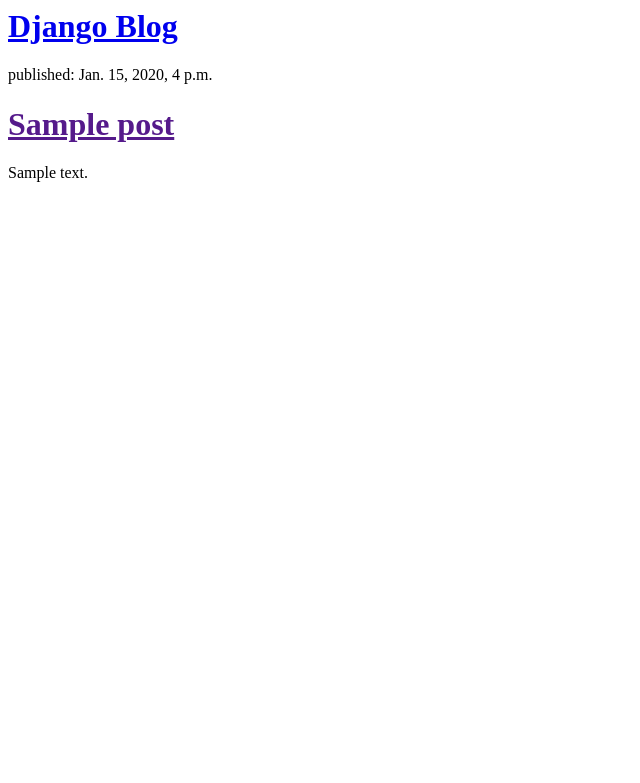
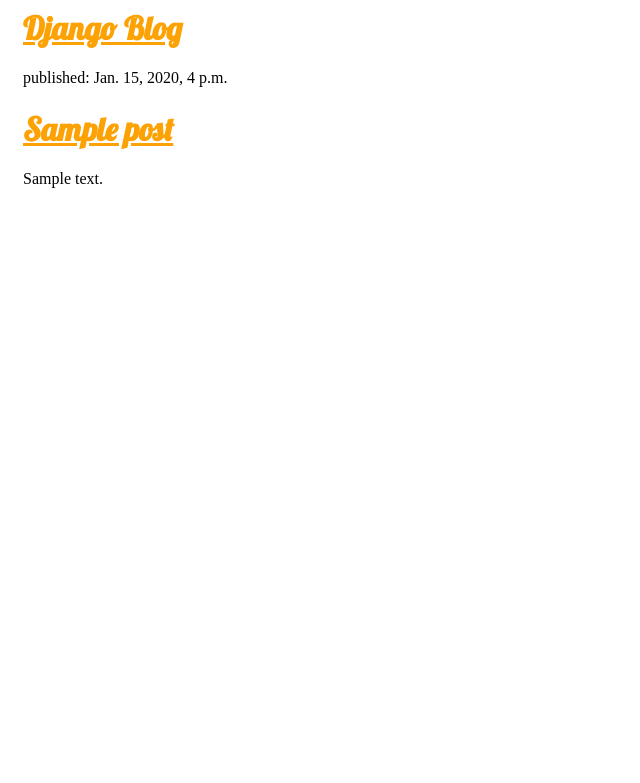
Before and after one commit to ruslanzharkov/django-blog, a Django app: template blog/templates/blog/post_list.html in a window 1280 px wide. Shown: the top 783 px of the page, without its empty margins (0-640 px from the left). Run offline with Django 3.2, Linux system fonts and the light colour scheme; the template is opened without the code that fills it: values that come from a table or form of the project are taken from there, others are empty; tables that the repository leaves empty hold one stand-in row (values such as "Sample post"); some libraries are stand-ins or nearby versions.

Commit message:
Added some changes for blog style

```diff
--- /dev/null
+++ b/blog/static/css/blog.css
@@ -0,0 +1,8 @@
+h1 a {
+    color: #FCA205;
+    font-family: 'Lobster';
+}
+
+body {
+    padding-left: 15px;
+}
--- a/blog/templates/blog/post_list.html
+++ b/blog/templates/blog/post_list.html
@@ -1,9 +1,15 @@
+{% load staticfiles %}
 <html>
     <head>
         <title>Django blog</title>
+        <link rel="stylesheet" href="https://fonts.googleapis.com/css?family=Roboto:300,400,500,700|Material+Icons">
+        <link rel="stylesheet" href="https://unpkg.com/bootstrap-material-design@4.0.0-beta.3/dist/css/bootstrap-material-design.min.css" integrity="sha384-k5bjxeyx3S5yJJNRD1eKUMdgxuvfisWKku5dwHQq9Q/Lz6H8CyL89KF52ICpX4cL" crossorigin="anonymous">
+        <link href="https://fonts.googleapis.com/css?family=Lobster&subset=latin,cyrillic" rel="stylesheet" type="text/css">
+        <link rel="stylesheet" href="{% static 'css/blog.css' %}">
     </head>
     <body>
-        <div>
+        <div class="container">
+            <div class="row">
                 <h1><a href="/">Django Blog</a></h1>
                 {% for post in posts %}
                     <div>
@@ -13,5 +19,11 @@
                     </div>
                 {% endfor %}
             </div>
+        </div>
+
+        <script src="https://code.jquery.com/jquery-3.2.1.slim.min.js" integrity="sha384-KJ3o2DKtIkvYIK3UENzmM7KCkRr/rE9/Qpg6aAZGJwFDMVNA/GpGFF93hXpG5KkN" crossorigin="anonymous"></script>
+        <script src="https://unpkg.com/popper.js@1.12.5/dist/umd/popper.js" integrity="sha384-KlVcf2tswD0JOTQnzU4uwqXcbAy57PvV48YUiLjqpk/MJ2wExQhg9tuozn5A1iVw" crossorigin="anonymous"></script>
+        <script src="https://unpkg.com/bootstrap-material-design@4.0.0-beta.3/dist/js/bootstrap-material-design.js" integrity="sha384-hC7RwS0Uz+TOt6rNG8GX0xYCJ2EydZt1HeElNwQqW+3udRol4XwyBfISrNDgQcGA" crossorigin="anonymous"></script>
+        <script>$(document).ready(function() { $('body').bootstrapMaterialDesign(); });</script>
     </body>
 </html>
```
Lines whose indentation alone changed are shown as unchanged.
